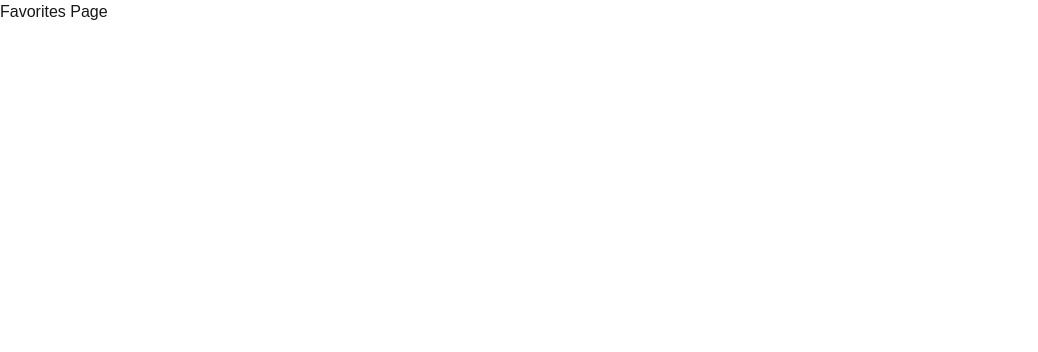
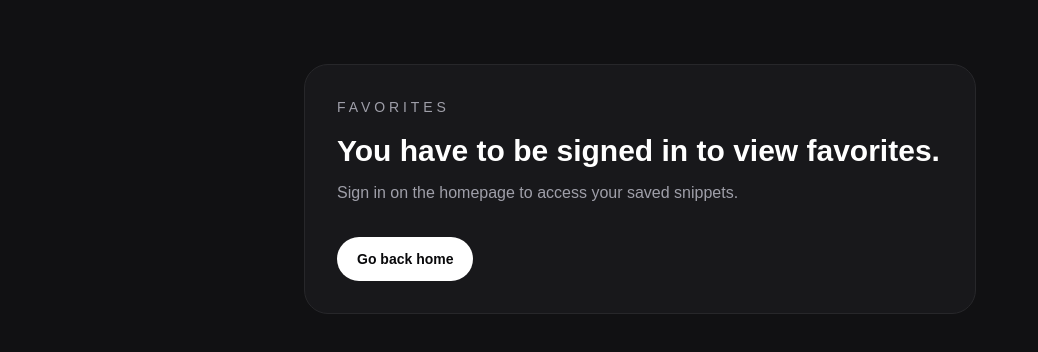
Before and after one commit to Ishaan125/Snippr, a Next.js app: page /favorites in a window 1280 px wide. Shown: the top 352 px of the page, without its empty margins (0-1038 px from the left). Built offline with nearby package versions, Linux system fonts and the light colour scheme; no server answers.

Commit message:
feat: implement favorites page with user authentication and navigation

```diff
--- a/app/favorites/page.tsx
+++ b/app/favorites/page.tsx
@@ -1,4 +1,34 @@
-// implement favorites dashboard and allow users to favorite snippets
-export default function FavoritesPage() {
-    return (<p>Favorites Page</p>)
+import Link from 'next/link'
+import { getCurrentUser } from '@/lib/supabase-auth'
+
+export default async function FavoritesPage() {
+    const user = await getCurrentUser()
+
+    if (!user) {
+        return (
+            <main className="min-h-screen bg-[#111113] px-6 py-16 text-white">
+                <div className="mx-auto max-w-2xl rounded-3xl border border-zinc-800 bg-zinc-900 p-8">
+                    <p className="text-sm uppercase tracking-[0.28em] text-zinc-400">Favorites</p>
+                    <h1 className="mt-4 text-3xl font-bold">You have to be signed in to view favorites.</h1>
+                    <p className="mt-3 text-zinc-400">Sign in on the homepage to access your saved snippets.</p>
+                    <Link
+                        href="/"
+                        className="mt-8 inline-flex rounded-full bg-white px-5 py-3 text-sm font-semibold text-zinc-950 transition hover:bg-zinc-200"
+                    >
+                        Go back home
+                    </Link>
+                </div>
+            </main>
+        )
+    }
+
+    return (
+        <main className="min-h-screen bg-[#111113] px-6 py-16 text-white">
+            <div className="mx-auto max-w-2xl rounded-3xl border border-zinc-800 bg-zinc-900 p-8">
+                <p className="text-sm uppercase tracking-[0.28em] text-zinc-400">Favorites</p>
+                <h1 className="mt-4 text-3xl font-bold">Your favorites</h1>
+                <p className="mt-3 text-zinc-400">This is where your saved snippets will appear.</p>
+            </div>
+        </main>
+    )
 }
--- a/app/page.tsx
+++ b/app/page.tsx
@@ -40,6 +40,7 @@ export default async function Home() {
                   >
                     Sign out
                   </button>
+                  <p> You are signed in as {user.email} </p>
                 </form>
               )}
             </div>
@@ -70,14 +71,12 @@ export default async function Home() {
                 <SearchBar />
               </div>
 
-              {user && (
               <Link
                 href="/favorites"
                 className="mt-4 inline-block text-sm font-medium text-zinc-700 transition hover:text-black"
               >
                 Go to your favorites →
               </Link>
-              )}
             </div>
           </div>
         </div>
```
Also changed, not shown: components/Form.tsx (+2 -8 lines). Lines whose indentation alone changed are shown as unchanged.
